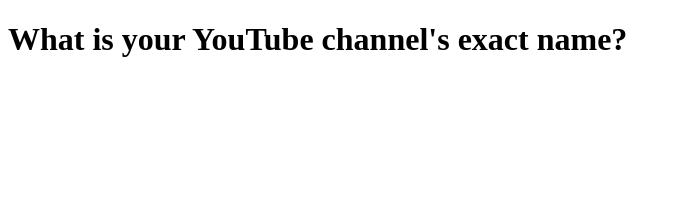
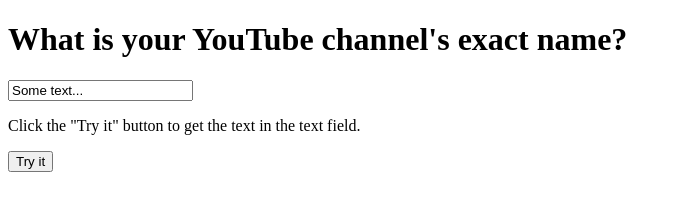
Before and after one commit to ThatCoderThatOnlyWantsToMakeSomething/Interesting..., a plain HTML site: page index.html in a window 1280 px wide. Shown: the whole page, without its empty margins (0-681 px from the left). Drawn offline with Linux system fonts and the light colour scheme.

Commit message:
Update index.html

```diff
--- a/index.html
+++ b/index.html
@@ -10,6 +10,14 @@
 <body>
 
 <h1>What is your YouTube channel's exact name?</h1>
+<input type="text" id="myText" value="Some text...">
+
+<p>Click the "Try it" button to get the text in the text field.</p>
+
+<button onclick="myFunction()">Try it</button>
+
+<p id="demo"></p>
+
 <script src = "javascript.js">
 
 </script>
```
